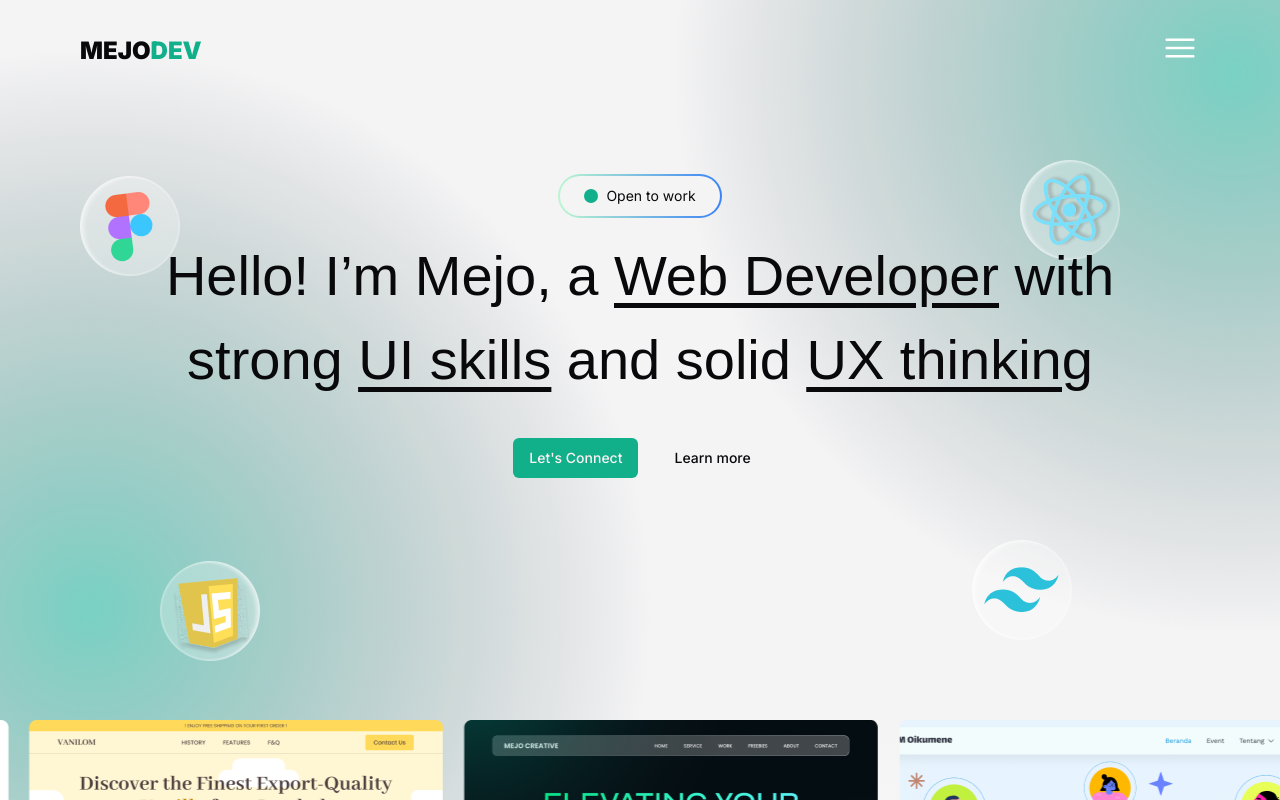
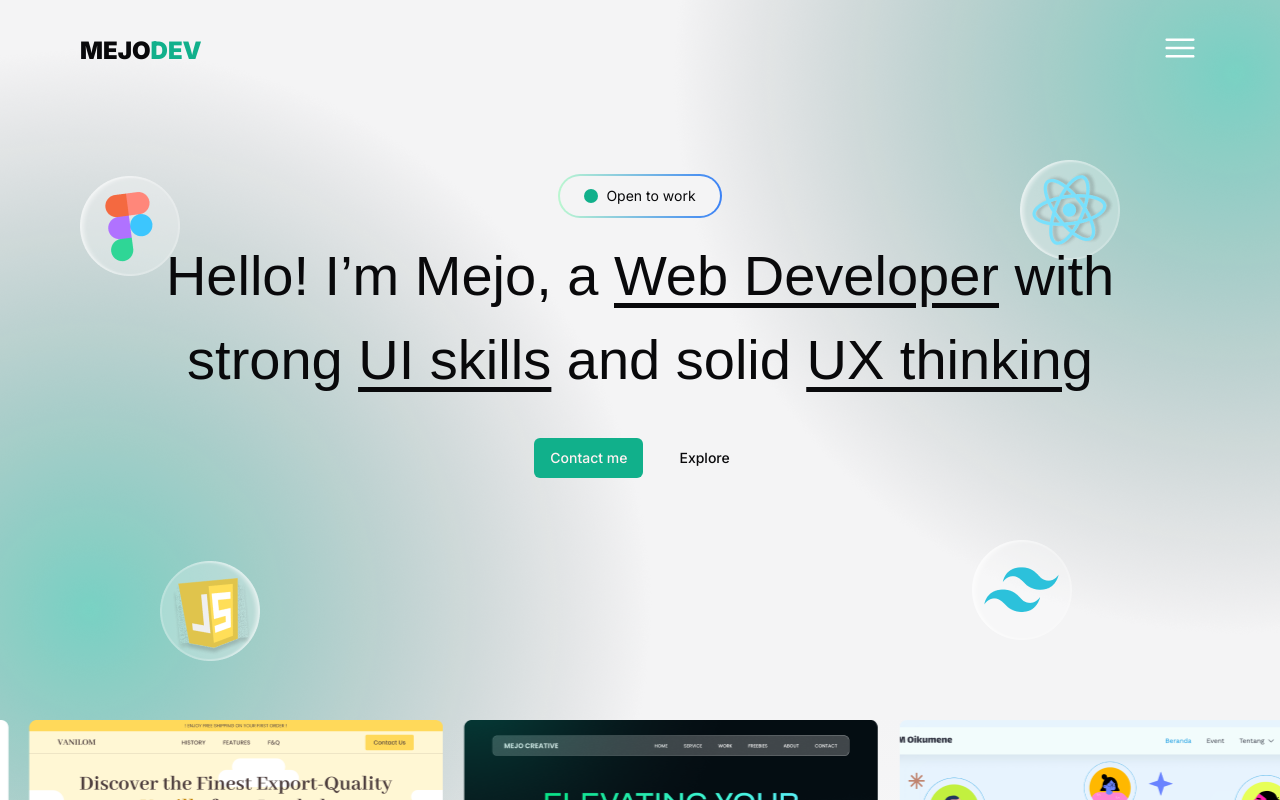
Before and after one commit to Melkijo/web-personal3, a Next.js app: page / in a window 1280 px wide. Shown: the top 800 px of the page. Built offline with nearby package versions, Linux system fonts and the light colour scheme; a web font is replaced by a local one.

Commit message:
fix: hero button

```diff
--- a/app/page.tsx
+++ b/app/page.tsx
@@ -96,8 +96,12 @@ export default function Home() {
             </span>
           </h1>
           <div className="flex justify-start md:justify-center w-full gap-5 mt-5">
-            <Button>Let's Connect</Button>
-            <Button variant="ghost">Learn more</Button>
+            <Link href="/contact">
+              <Button>Contact me</Button>
+            </Link>
+            <Link href="#portfolio">
+              <Button variant="ghost">Explore</Button>
+            </Link>
           </div>
         </div>
       </div>
```
